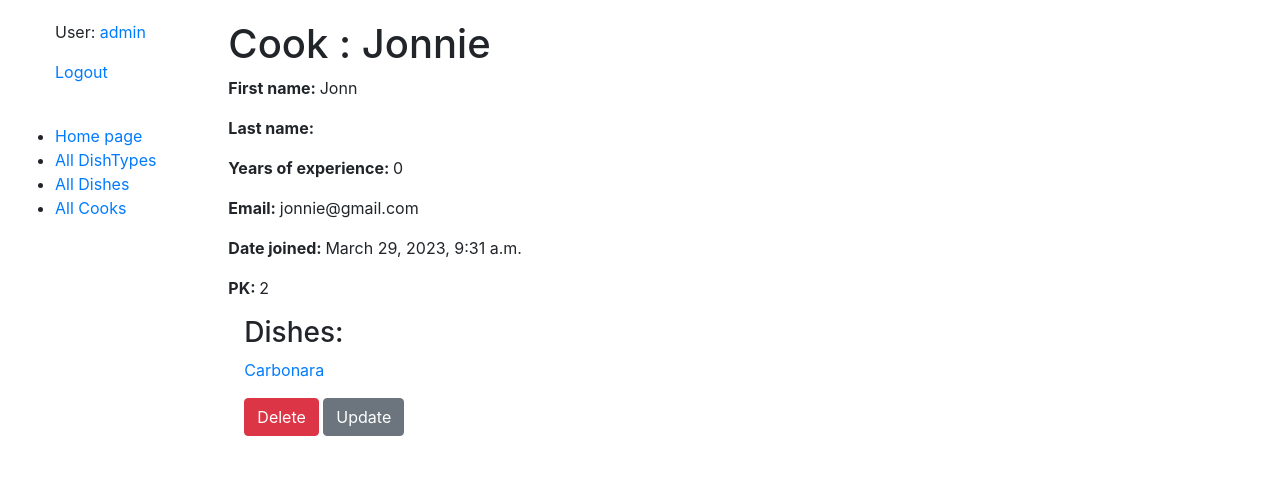
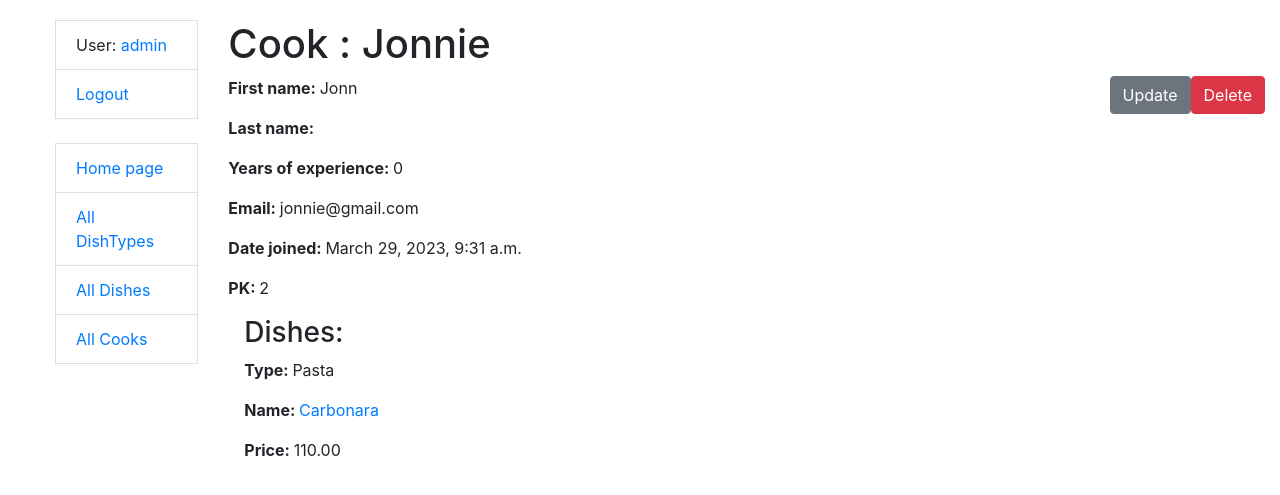
Before and after one commit to oksanaaam/restaurant-kitchen-service, a Django app: page /cooks/2/ in a window 1280 px wide. Shown: the top 495 px of the page. Run offline with Django 4.2, Linux system fonts and the light colour scheme; a user stored in the database is signed in; data comes from the database, SQL or seed files in the repository; both versions use the stored data as it was after the commit.

Commit message:
Make website look better with bootstrap

```diff
--- a/templates/includes/sidebar.html
+++ b/templates/includes/sidebar.html
@@ -1,14 +1,14 @@
 <ul class="sidebar-nav">
   {% if user.is_authenticated %}
-    <p>User: <a href="{% url 'kitchen:cook-detail' user.pk %}">{{ user.username }}</a></p>
-    <p><a href="{% url "logout" %}">Logout</a></p>
+    <li class="list-group-item">User: <a href="{% url 'kitchen:cook-detail' user.pk %}">{{ user.username }}</a></li>
+    <li class="list-group-item"><a href="{% url "logout" %}">Logout</a></li>
   {% else %}
-    <p><a href="{% url "login" %}">Login</a></p>
+    <li class="list-group-item"><a href="{% url "login" %}">Login</a></li>
   {% endif %}
   <br>
 
-  <li><a href="{% url 'kitchen:index' %}">Home page</a></li>
-  <li><a href="{% url 'kitchen:dish-type-list' %}">All DishTypes</a></li>
-  <li><a href="{% url 'kitchen:dish-list' %}">All Dishes</a></li>
-  <li><a href="{% url 'kitchen:cook-list' %}">All Cooks</a></li>
+  <li class="list-group-item"><a href="{% url 'kitchen:index' %}">Home page</a></li>
+  <li class="list-group-item"><a href="{% url 'kitchen:dish-type-list' %}">All DishTypes</a></li>
+  <li class="list-group-item"><a href="{% url 'kitchen:dish-list' %}">All Dishes</a></li>
+  <li class="list-group-item"><a href="{% url 'kitchen:cook-list' %}">All Cooks</a></li>
 </ul>
--- a/templates/kitchen/cook_detail.html
+++ b/templates/kitchen/cook_detail.html
@@ -2,6 +2,16 @@
 
 {% block content %}
   <h1>Cook : {{ cook.username }}</h1>
+  <a style="float: right"
+     href="{% url 'kitchen:cook-delete' pk=cook.id %}"
+       class="btn btn-danger link-to-page">
+      Delete
+    </a>
+  <a style="float: right"
+     href="{% url 'kitchen:cook-update' pk=cook.id %}"
+     class="btn btn-secondary link-to-page">
+      Update
+  </a>
   <p><strong>First name: </strong> {{ cook.first_name }}</p>
   <p><strong>Last name: </strong> {{ cook.last_name }}</p>
   <p><strong>Years of experience: </strong> {{ cook.years_of_experience }}</p>
@@ -13,18 +23,15 @@
     <h3>Dishes:</h3>
 
   {% for dish in cook.dishes.all %}
-    <p><a href="{% url "kitchen:dish-detail" pk=dish.id %}">{{ dish.name }}</a></p>
+    <p><strong>Type: </strong>{{ dish.dish_type.name }}</p>
+    <p><strong>Name: </strong><a
+        href="{% url "kitchen:dish-detail" pk=dish.id %}">{{ dish.name }}
+    </a></p>
+    <p><strong>Price: </strong>{{ dish.price }}</p>
   {% empty %}
-    <p>There are no dishes in restaurant!</p>
+    <p>There are no dishes in {{ cook.username }}!</p>
   {% endfor %}
-    <a href="{% url 'kitchen:cook-delete' pk=cook.id %}"
-       class="btn btn-danger link-to-page">
-      Delete
-    </a>
-  <a href="{% url 'kitchen:cook-update' pk=cook.id %}"
-     class="btn btn-secondary link-to-page">
-      Update
-  </a>
+
 
   </div>
 {% endblock %}
--- a/templates/registration/login.html
+++ b/templates/registration/login.html
@@ -1,7 +1,7 @@
 {% extends "base.html" %}
 
 {% block content %}
-  <p>Login</p>
+  <h1>Login</h1>
 
   {% if form.errors %}
     <p style="color: red">Invalid credentials</p>
@@ -10,7 +10,7 @@
   <form method="post" action="{% url 'login' %}">
     {% csrf_token %}
     {{ form.as_p }}
-    <input type="submit" value="Login">
+    <input class="btn btn-primary" type="submit" value="Login">
     <input type="hidden" name="next" value="{{ next }}">
   </form>
 
```
Also changed, not shown: templates/kitchen/dish_list.html (+3 -13 lines), db.sqlite3.
